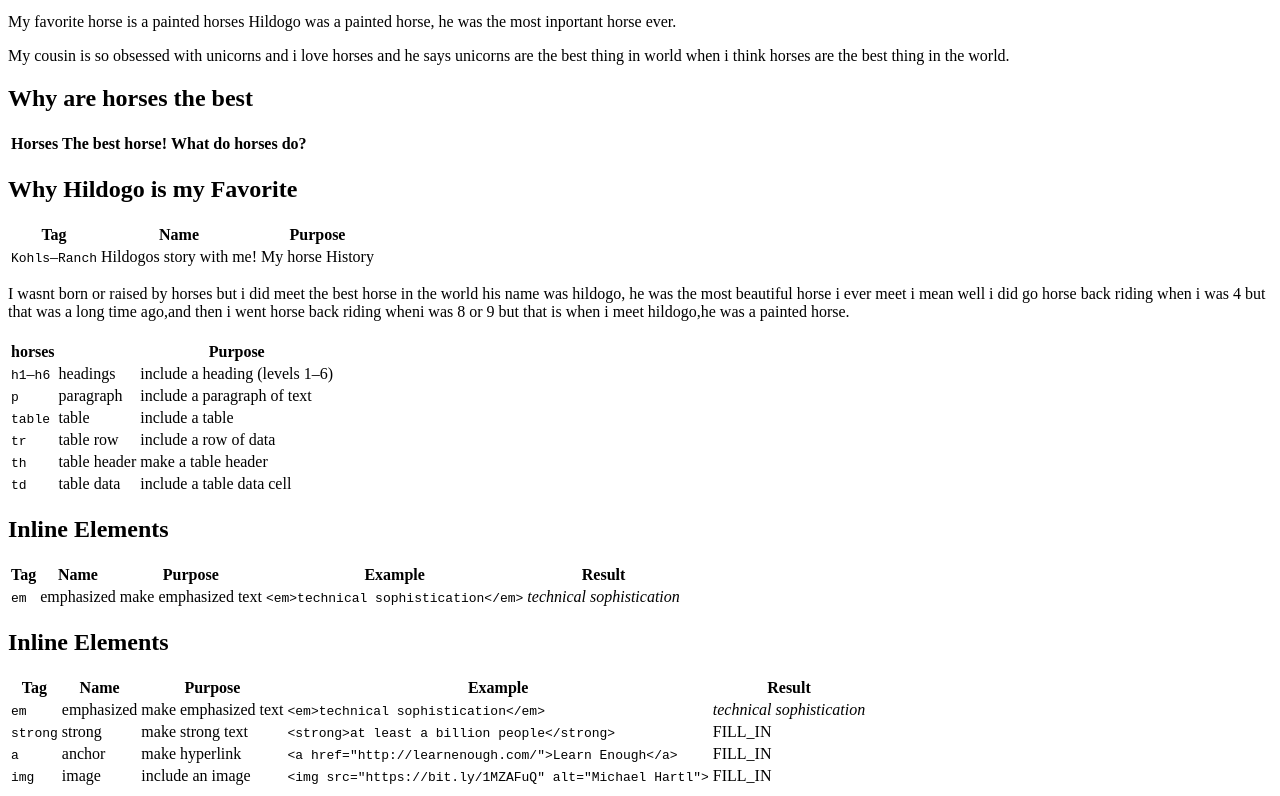
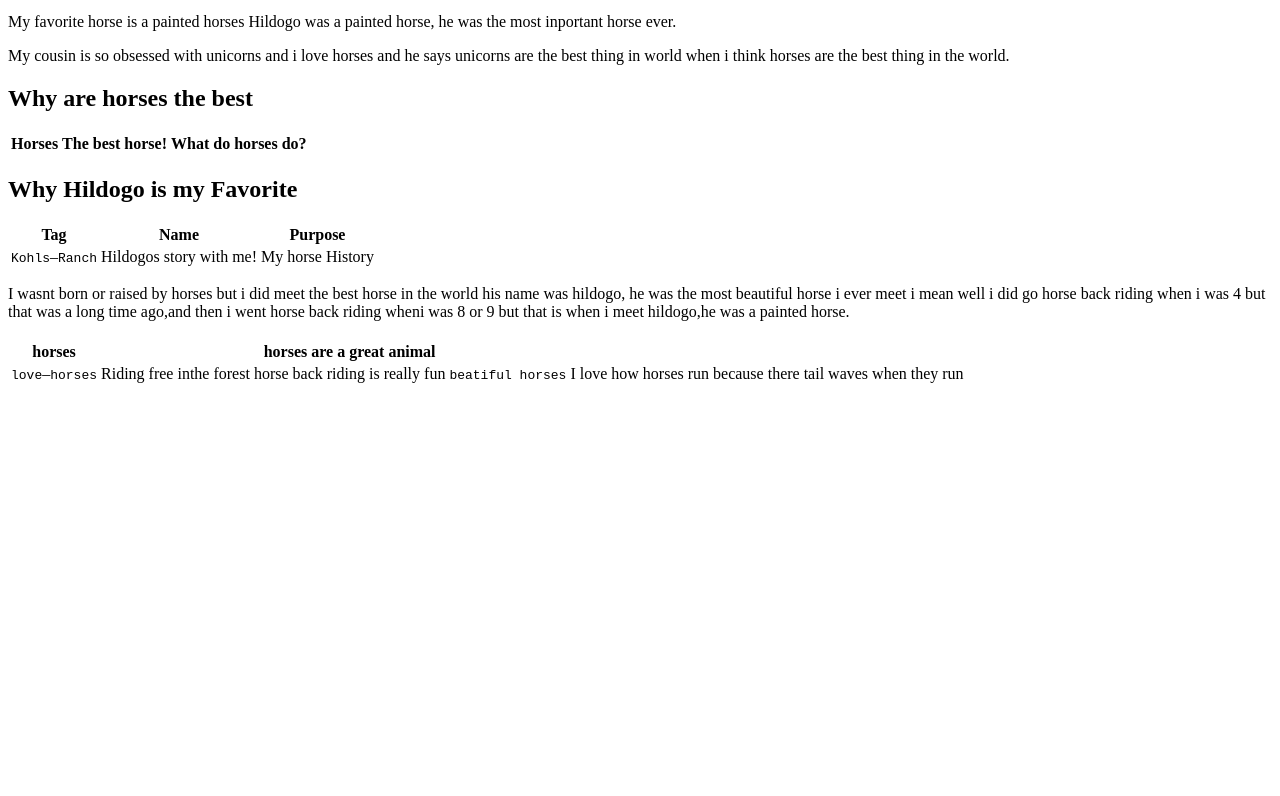
Before and after one commit to ShippLexi/Sample_website, a plain HTML site: page tags.html in a window 1280 px wide. Shown: the part 632-1428 px from the top of the page. After the commit the page ends 1028 px from the top, so only its background shows below. Drawn offline with Linux system fonts and the light colour scheme.

Commit message:
update tags.html

```diff
--- a/tags.html
+++ b/tags.html
@@ -77,110 +77,14 @@
     <tr>
       <th>horses</th>
       <th></th>
-      <th>Purpose</th>
+      <th>horses are a great animal</th>
     </tr>
     <tr>
-      <td><code>h1</code>&ndash;<code>h6</code></td>
-      <td>headings</td>
-      <td>include a heading (levels 1&ndash;6)</td>
+      <td><code>love</code>&ndash;<code>horses</code></td>
+      <td>Riding free inthe forest</td>
+
+      <td>horse back riding is really fun</td>
+      <td><code>beatiful horses</code></td>
+      <td>I love how horses run because there tail waves when they run</td>
     </tr>
     <tr>
-      <td><code>p</code></td>
-      <td>paragraph</td>
-      <td>include a paragraph of text</td>
-    </tr>
-    <tr>
-      <td><code>table</code></td>
-      <td>table</td>
-      <td>include a table</td>
-    </tr>
-    <tr>
-      <td><code>tr</code></td>
-      <td>table row</td>
-      <td>include a row of data</td>
-    </tr>
-    <tr>
-      <td><code>th</code></td>
-      <td>table header</td>
-      <td>make a table header</td>
-    </tr>
-    <tr>
-      <td><code>td</code></td>
-      <td>table data</td>
-      <td>include a table data cell</td>
-    </tr>
-  </table>
-
-
-  <h2>Inline Elements</h2>
-
-  <table>
-    <tr>
-      <th>Tag</th>
-      <th>Name</th>
-      <th>Purpose</th>
-      <th>Example</th>
-      <th>Result</th>
-    </tr>
-    <tr>
-      <td><code>em</code></td>
-      <td>emphasized</td>
-      <td>make emphasized text</td>
-      <td><code>&lt;em&gt;technical sophistication&lt;/em&gt;</code></td>
-      <td><em>technical sophistication</em></td>
-    </tr>
-  </table>
-
-
-  <h2>Inline Elements</h2>
-
-  <table>
-    <tr>
-      <th>Tag</th>
-      <th>Name</th>
-      <th>Purpose</th>
-      <th>Example</th>
-      <th>Result</th>
-    </tr>
-    <tr>
-      <td><code>em</code></td>
-      <td>emphasized</td>
-      <td>make emphasized text</td>
-      <td><code>&lt;em&gt;technical sophistication&lt;/em&gt;</code></td>
-      <td><em>technical sophistication</em></td>
-    </tr>
-    <tr>
-      <td><code>strong</code></td>
-      <td>strong</td>
-      <td>make strong text</td>
-      <td>
-        <code>&lt;strong&gt;at least a billion people&lt;/strong&gt;</code>
-      </td>
-      <td>FILL_IN</td>
-    </tr>
-    <tr>
-      <td><code>a</code></td>
-      <td>anchor</td>
-      <td>make hyperlink</td>
-      <td>
-        <code>
-&lt;a href="http://learnenough.com/"&gt;Learn Enough&lt;/a&gt;
-</code>
-      </td>
-      <td>FILL_IN</td>
-    </tr>
-    <tr>
-      <td><code>img</code></td>
-      <td>image</td>
-      <td>include an image</td>
-      <td>
-        <code>
-&lt;img src="https://bit.ly/1MZAFuQ" alt="Michael Hartl"&gt;
-</code>
-      </td>
-      <td>FILL_IN</td>
-    </tr>
-  </table>
-</body>
-
-</html>
```
